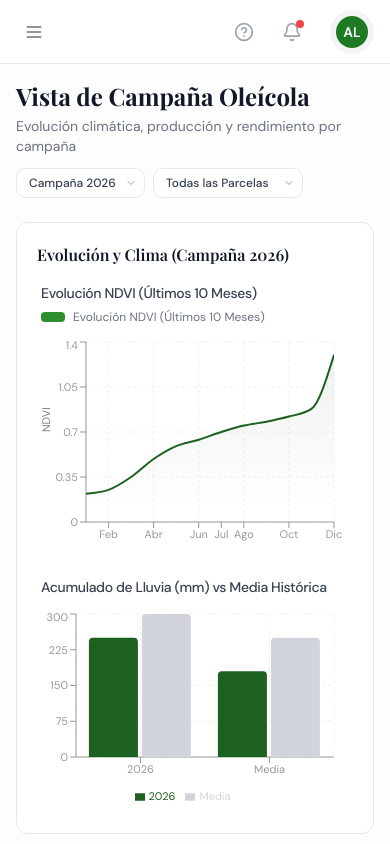
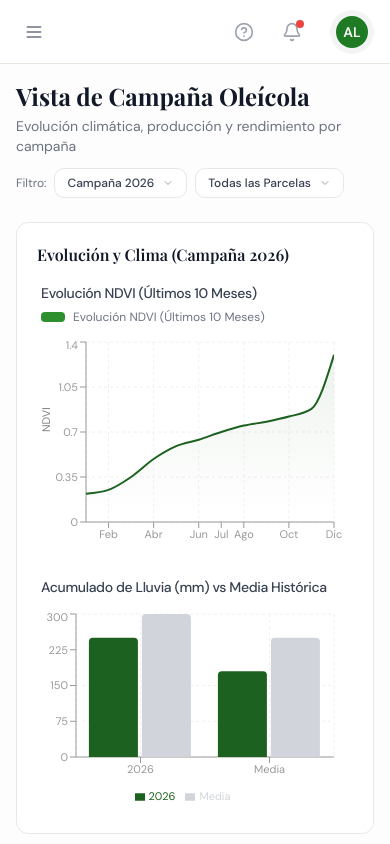
Before and after one commit to traceitagency/mpv_v1, a Next.js app: page /campanas in a window 390 px wide. Shown: the top 844 px of the page. Built offline with nearby package versions, Linux system fonts and the light colour scheme.

Commit message:
Update Select v2

```diff
--- a/src/app/(dashboard)/campanas/page.tsx
+++ b/src/app/(dashboard)/campanas/page.tsx
@@ -1,7 +1,7 @@
 "use client"
 
 import { useState } from "react"
-import { ChevronDown } from "lucide-react"
+import { Select, SelectTrigger, SelectValue, SelectContent, SelectItem } from "@/components/ui/select"
 import { Card, CardHeader, CardTitle, CardContent } from "@/components/ui/card"
 import { GaugeChart } from "@/components/charts/gauge-chart"
 import { ndviData, insumosAplicados, campanas, parcelas } from "@/lib/mock-data"
@@ -31,29 +31,28 @@ export default function CampanasPage() {
         </div>
         <div className="flex flex-wrap items-center gap-2">
           <div className="flex items-center gap-2">
-            <span className="hidden sm:block text-sm text-gray-500">Filtro:</span>
-            <div className="relative">
-              <select
-                value={selectedCampana}
-                onChange={(e) => setSelectedCampana(e.target.value)}
-                className="appearance-none rounded-lg border border-gray-200 bg-white pl-3 pr-7 py-1.5 text-xs text-gray-700 font-medium focus:outline-none focus:ring-2 focus:ring-trace-500/20 cursor-pointer"
-              >
+            <span className="text-xs text-gray-500">Filtro:</span>
+            <Select value={selectedCampana} onValueChange={setSelectedCampana}>
+              <SelectTrigger>
+                <SelectValue />
+              </SelectTrigger>
+              <SelectContent>
                 {campanas.map((c) => (
-                  <option key={c.id} value={c.id}>{c.nombre}</option>
+                  <SelectItem key={c.id} value={c.id}>{c.nombre}</SelectItem>
                 ))}
-              </select>
-              <ChevronDown size={12} className="pointer-events-none absolute right-2 top-1/2 -translate-y-1/2 text-gray-400" />
-            </div>
+              </SelectContent>
+            </Select>
           </div>
-          <div className="relative max-w-[150px]">
-            <select className="w-full appearance-none rounded-lg border border-gray-200 bg-white pl-3 pr-7 py-1.5 text-xs text-gray-700 font-medium focus:outline-none focus:ring-2 focus:ring-trace-500/20 cursor-pointer">
-              <option value="">Todas las Parcelas</option>
+          <Select>
+            <SelectTrigger className="max-w-[150px]">
+              <SelectValue placeholder="Todas las Parcelas" />
+            </SelectTrigger>
+            <SelectContent>
               {parcelas.map((p) => (
-                <option key={p.id} value={p.id}>{p.nombre}</option>
+                <SelectItem key={p.id} value={p.id}>{p.nombre}</SelectItem>
               ))}
-            </select>
-            <ChevronDown size={12} className="pointer-events-none absolute right-2 top-1/2 -translate-y-1/2 text-gray-400" />
-          </div>
+            </SelectContent>
+          </Select>
         </div>
       </div>
 
--- a/src/app/(dashboard)/lotes/page.tsx
+++ b/src/app/(dashboard)/lotes/page.tsx
@@ -4,7 +4,8 @@ import { useState } from "react"
 import { Button } from "@/components/ui/button"
 import { lotes, campanas, parcelas } from "@/lib/mock-data"
 import { formatDate, formatNumber } from "@/lib/utils"
-import { CheckCircle2, Package, QrCode, Download, ChevronDown } from "lucide-react"
+import { CheckCircle2, Package, QrCode, Download } from "lucide-react"
+import { Select, SelectTrigger, SelectValue, SelectContent, SelectItem } from "@/components/ui/select"
 import { BarChart, Bar, XAxis, Tooltip, ResponsiveContainer, Cell, LabelList } from "recharts"
 
 export default function LotesPage() {
@@ -35,23 +36,26 @@ export default function LotesPage() {
           </p>
         </div>
         <div className="flex flex-wrap items-center gap-2">
-          <div className="relative">
-            <select className="appearance-none rounded-lg border border-gray-200 bg-white pl-3 pr-7 py-1.5 text-xs text-gray-700 font-medium focus:outline-none focus:ring-2 focus:ring-trace-300 cursor-pointer">
+          <Select defaultValue={campanas[0]?.id}>
+            <SelectTrigger>
+              <SelectValue />
+            </SelectTrigger>
+            <SelectContent>
               {campanas.map((c) => (
-                <option key={c.id} value={c.id}>{c.nombre}</option>
+                <SelectItem key={c.id} value={c.id}>{c.nombre}</SelectItem>
               ))}
-            </select>
-            <ChevronDown size={12} className="pointer-events-none absolute right-2 top-1/2 -translate-y-1/2 text-gray-400" />
-          </div>
-          <div className="relative max-w-[150px]">
-            <select className="w-full appearance-none rounded-lg border border-gray-200 bg-white pl-3 pr-7 py-1.5 text-xs text-gray-700 font-medium focus:outline-none focus:ring-2 focus:ring-trace-300 cursor-pointer">
-              <option value="">Todas las Parcelas</option>
+            </SelectContent>
+          </Select>
+          <Select>
+            <SelectTrigger className="max-w-[150px]">
+              <SelectValue placeholder="Todas las Parcelas" />
+            </SelectTrigger>
+            <SelectContent>
               {parcelas.map((p) => (
-                <option key={p.id} value={p.id}>{p.nombre}</option>
+                <SelectItem key={p.id} value={p.id}>{p.nombre}</SelectItem>
               ))}
-            </select>
-            <ChevronDown size={12} className="pointer-events-none absolute right-2 top-1/2 -translate-y-1/2 text-gray-400" />
-          </div>
+            </SelectContent>
+          </Select>
         </div>
       </div>
 
--- /dev/null
+++ b/src/components/ui/select.tsx
@@ -0,0 +1,75 @@
+"use client"
+
+import * as React from "react"
+import * as SelectPrimitive from "@radix-ui/react-select"
+import { ChevronDown, Check } from "lucide-react"
+import { cn } from "@/lib/utils"
+
+const Select = SelectPrimitive.Root
+const SelectValue = SelectPrimitive.Value
+const SelectGroup = SelectPrimitive.Group
+
+const SelectTrigger = React.forwardRef<
+  React.ElementRef<typeof SelectPrimitive.Trigger>,
+  React.ComponentPropsWithoutRef<typeof SelectPrimitive.Trigger>
+>(({ className, children, ...props }, ref) => (
+  <SelectPrimitive.Trigger
+    ref={ref}
+    className={cn(
+      "flex items-center justify-between gap-2 rounded-lg border border-gray-200 bg-white px-3 py-1.5 text-xs font-medium text-gray-700 focus:outline-none focus:ring-2 focus:ring-trace-300 cursor-pointer select-none",
+      className
+    )}
+    {...props}
+  >
+    <span className="truncate">{children}</span>
+    <SelectPrimitive.Icon asChild>
+      <ChevronDown size={12} className="text-gray-400 flex-shrink-0" />
+    </SelectPrimitive.Icon>
+  </SelectPrimitive.Trigger>
+))
+SelectTrigger.displayName = SelectPrimitive.Trigger.displayName
+
+const SelectContent = React.forwardRef<
+  React.ElementRef<typeof SelectPrimitive.Content>,
+  React.ComponentPropsWithoutRef<typeof SelectPrimitive.Content>
+>(({ className, children, position = "popper", ...props }, ref) => (
+  <SelectPrimitive.Portal>
+    <SelectPrimitive.Content
+      ref={ref}
+      position={position}
+      sideOffset={4}
+      className={cn(
+        "relative z-50 min-w-[var(--radix-select-trigger-width)] overflow-hidden rounded-xl border border-gray-100 bg-white shadow-lg shadow-black/8 animate-in fade-in-0 zoom-in-95",
+        className
+      )}
+      {...props}
+    >
+      <SelectPrimitive.Viewport className="p-1">
+        {children}
+      </SelectPrimitive.Viewport>
+    </SelectPrimitive.Content>
+  </SelectPrimitive.Portal>
+))
+SelectContent.displayName = SelectPrimitive.Content.displayName
+
+const SelectItem = React.forwardRef<
+  React.ElementRef<typeof SelectPrimitive.Item>,
+  React.ComponentPropsWithoutRef<typeof SelectPrimitive.Item>
+>(({ className, children, ...props }, ref) => (
+  <SelectPrimitive.Item
+    ref={ref}
+    className={cn(
+      "relative flex cursor-pointer select-none items-center rounded-lg pl-3 pr-8 py-2 text-xs text-gray-700 outline-none transition-colors hover:bg-gray-50 focus:bg-gray-50 data-[state=checked]:text-trace-700 data-[state=checked]:font-semibold data-[disabled]:pointer-events-none data-[disabled]:opacity-50",
+      className
+    )}
+    {...props}
+  >
+    <SelectPrimitive.ItemText>{children}</SelectPrimitive.ItemText>
+    <SelectPrimitive.ItemIndicator className="absolute right-2.5">
+      <Check size={11} className="text-trace-600" />
+    </SelectPrimitive.ItemIndicator>
+  </SelectPrimitive.Item>
+))
+SelectItem.displayName = SelectPrimitive.Item.displayName
+
+export { Select, SelectValue, SelectGroup, SelectTrigger, SelectContent, SelectItem }
```
